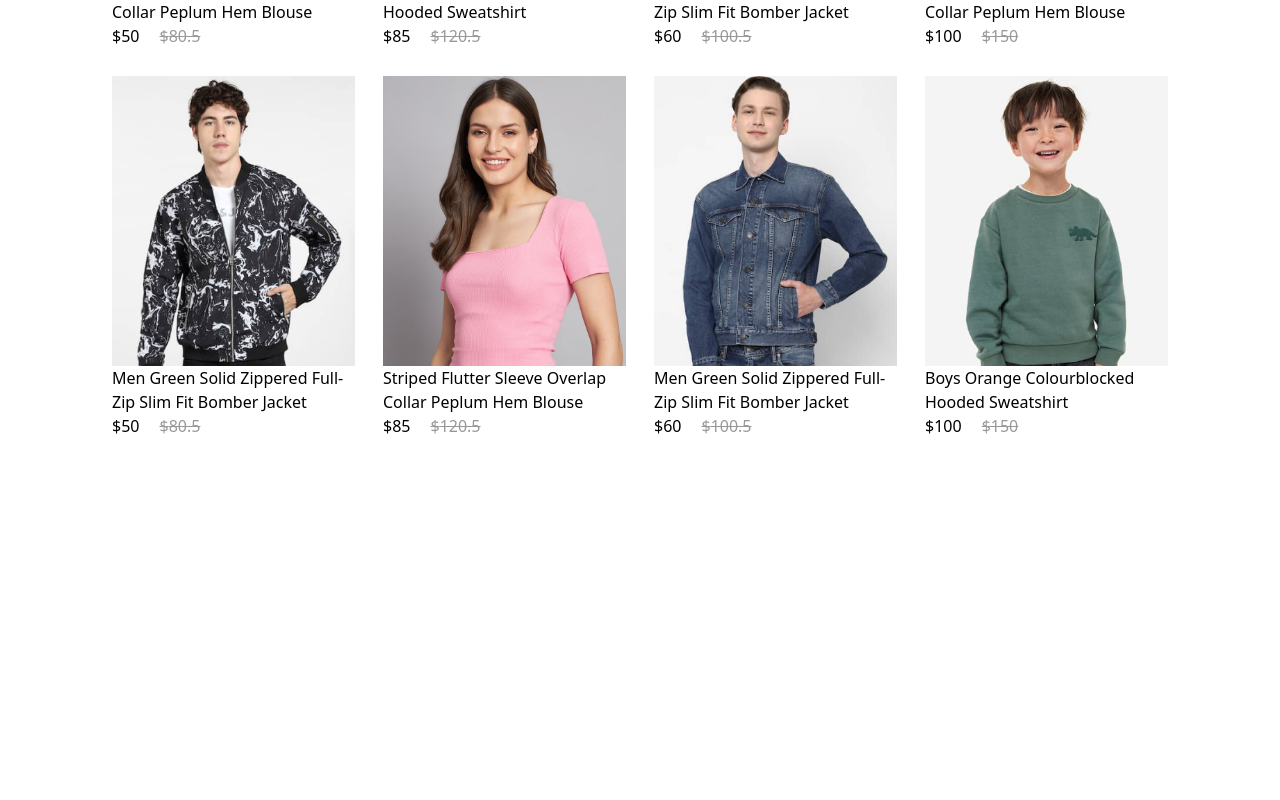
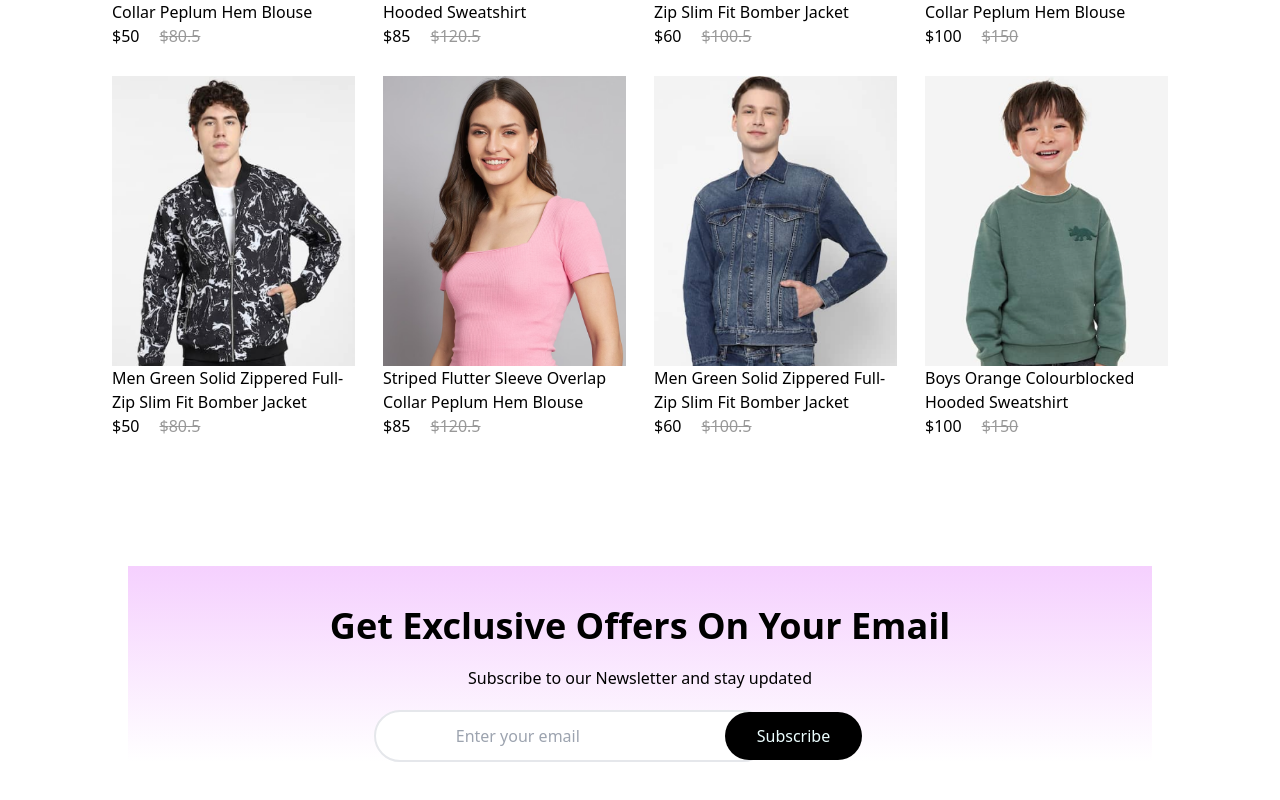
Before and after one commit to dasunthamsh/Shopping-Web, a React (Create React App) app: page / in a window 1280 px wide. Shown: the part 2880-3680 px from the top of the page. Before the commit the page ends 3430 px from the top, so only its background shows below. Built offline with nearby package versions, Linux system fonts and the light colour scheme.

Commit message:
Get Exclusive Offers On Your Email option added

```diff
--- /dev/null
+++ b/src/Components/NewsLetter.tsx
@@ -0,0 +1,18 @@
+import React from 'react';
+
+const NewsLetter = () => {
+    return (
+        <div className='flex justify-center items-center  bg-gradient-to-b from-fuchsia-200 m-32 pt-10'>
+            <div className='text-center grid gap-5'>
+                <h1 className='font-bold text-4xl'>Get Exclusive Offers On Your Email</h1>
+                <p className=''>Subscribe to our Newsletter and stay updated</p>
+                <div>
+                    <input className='p-3 px-20 rounded-full border-2' type="text" placeholder="Enter your email"/>
+                    <button className='p-3 rounded-full bg-black text-cyan-50 px-8 z-20 right-11 relative'>Subscribe</button>
+                </div>
+            </div>
+        </div>
+    );
+}
+
+export default NewsLetter;
--- a/src/Pages/Shop.tsx
+++ b/src/Pages/Shop.tsx
@@ -3,6 +3,7 @@ import Hero from "../Components/Hero/Hero";
 import Popular from "../Components/Popular/Popular";
 import Offer from "../Components/Offer/Offer";
 import NewCollections from "../Components/NewCollections/NewCollections";
+import NewsLetter from "../Components/NewsLetter";
 
 const Shop = ()=>{
     return (
@@ -11,6 +12,7 @@ const Shop = ()=>{
             <Popular/>
             <Offer/>
             <NewCollections/>
+            <NewsLetter/>
         </div>
     )
 }
```
